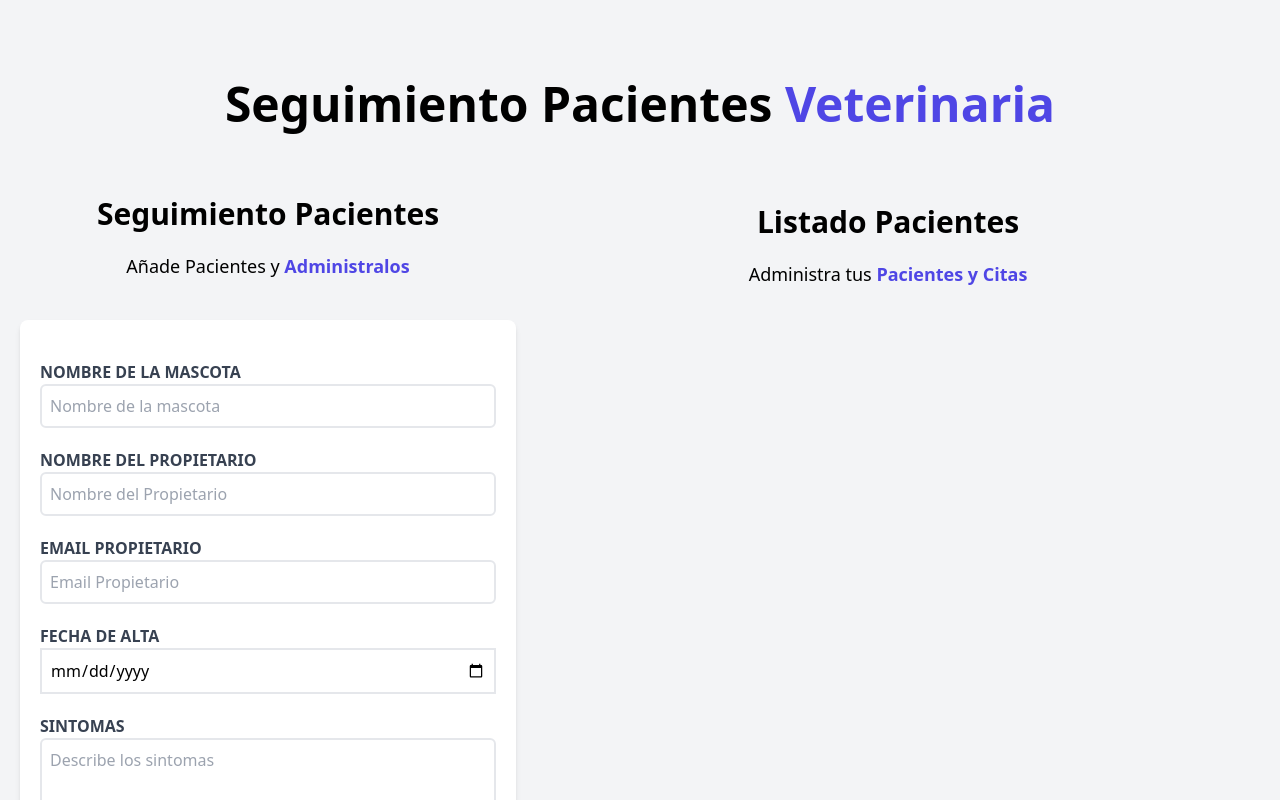
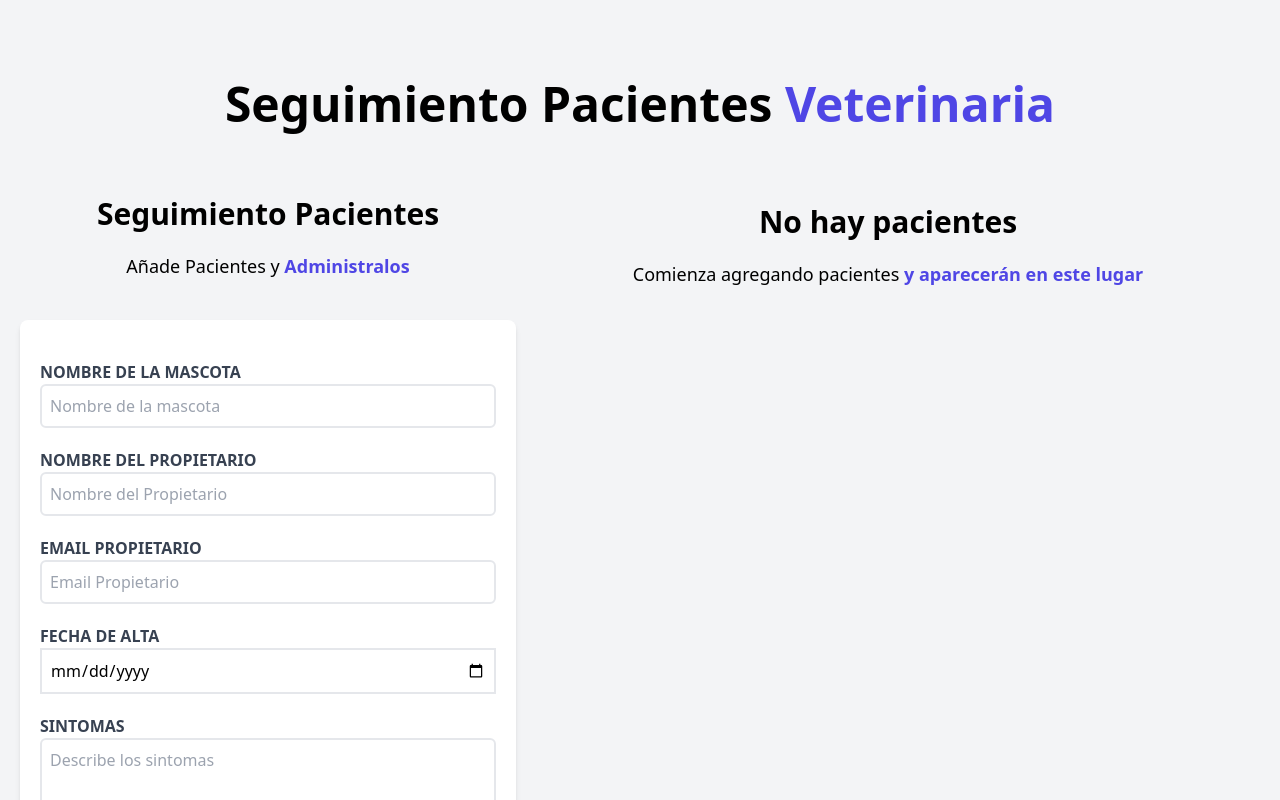
Before and after one commit to hernandw/citas-app-react, a React (Vite) app: page / in a window 1280 px wide. Shown: the top 800 px of the page. Built offline with nearby package versions, Linux system fonts and the light colour scheme.

Commit message:
:sparkles: agregar botones de editar y eliminar

```diff
--- a/src/components/ListadoPacientes.jsx
+++ b/src/components/ListadoPacientes.jsx
@@ -4,15 +4,33 @@ import Paciente from "./Paciente";
 const ListadoPacientes = ({ pacientes }) => {
   return (
     <div className="md:w-1/2 lg:w-3/5 h-screen md:overflow-y-scroll p-2">
+      {pacientes.length === 0 ? (
+        <>
+          <h2 className=" font-bold text-3xl text-center">No hay pacientes</h2>
+          <p className="text-lg mt-5 mb-10 text-center">
+            Comienza agregando pacientes{" "}
+            <span className="text-indigo-600 font-bold">
+              y aparecerán en este lugar
+            </span>
+          </p>
+
+
+        </>
+      ) : (
+        <>
           <h2 className=" font-bold text-3xl text-center">Listado Pacientes</h2>
           <p className="text-lg mt-5 mb-10 text-center">
             Administra tus{" "}
-        <span className="text-indigo-600 font-bold">Pacientes y Citas </span>
+            <span className="text-indigo-600 font-bold">
+              Pacientes y Citas{" "}
+            </span>
           </p>
+
           {pacientes.map((paciente) => (
-        <Paciente key={paciente.id} paciente={paciente}
-        />
+            <Paciente key={paciente.id} paciente={paciente} />
           ))}
+        </>
+      )}
     </div>
   );
 };
--- a/src/components/Paciente.jsx
+++ b/src/components/Paciente.jsx
@@ -1,14 +1,15 @@
-import React from 'react'
+import React from "react";
 
-const Paciente = ({paciente}) => {
- const { name, owner, alta, email, symptoms }= paciente
+const Paciente = ({ paciente }) => {
+  const { name, owner, alta, email, symptoms } = paciente;
   return (
     <div className="md:ml-4 bg-white shadow-md px-5 py-10 rounded-xl mb-4">
       <p className="font-bold mb-3 text-gra uppercase">
         Nombre: {""} <span className="font-normal normal-case">{name}</span>
       </p>
       <p className="font-bold mb-3 text-gra uppercase">
-          Propietario: {""} <span className="font-normal normal-case">{owner}</span>
+        Propietario: {""}{" "}
+        <span className="font-normal normal-case">{owner}</span>
       </p>
       <p className="font-bold mb-3 text-gra uppercase">
         Email: {""} <span className="font-normal normal-case">{email}</span>
@@ -17,11 +18,16 @@ const Paciente = ({paciente}) => {
         Alta: {""} <span className="font-normal normal-case">{alta}</span>
       </p>
       <p className="font-bold mb-3 text-gra uppercase">
-          Sintomas: {""} <span className="font-normal normal-case">{symptoms}</span>
+        Sintomas: {""}{" "}
+        <span className="font-normal normal-case">{symptoms}</span>
       </p>
 
+      <div className="flex justify-between pt-5">
+      <button className="py-2 px-10 bg-indigo-600 hover:bg-indigo-700 text-white font-bold uppercase rounded-lg">Editar</button>
+      <button className="py-2 px-10 bg-red-600 hover:bg-red-700 text-white font-bold uppercase rounded-lg">Eliminar</button>
       </div>
-  )
-}
+    </div>
+  );
+};
 
-export default Paciente
+export default Paciente;
```
Lines whose indentation alone changed are shown as unchanged.
